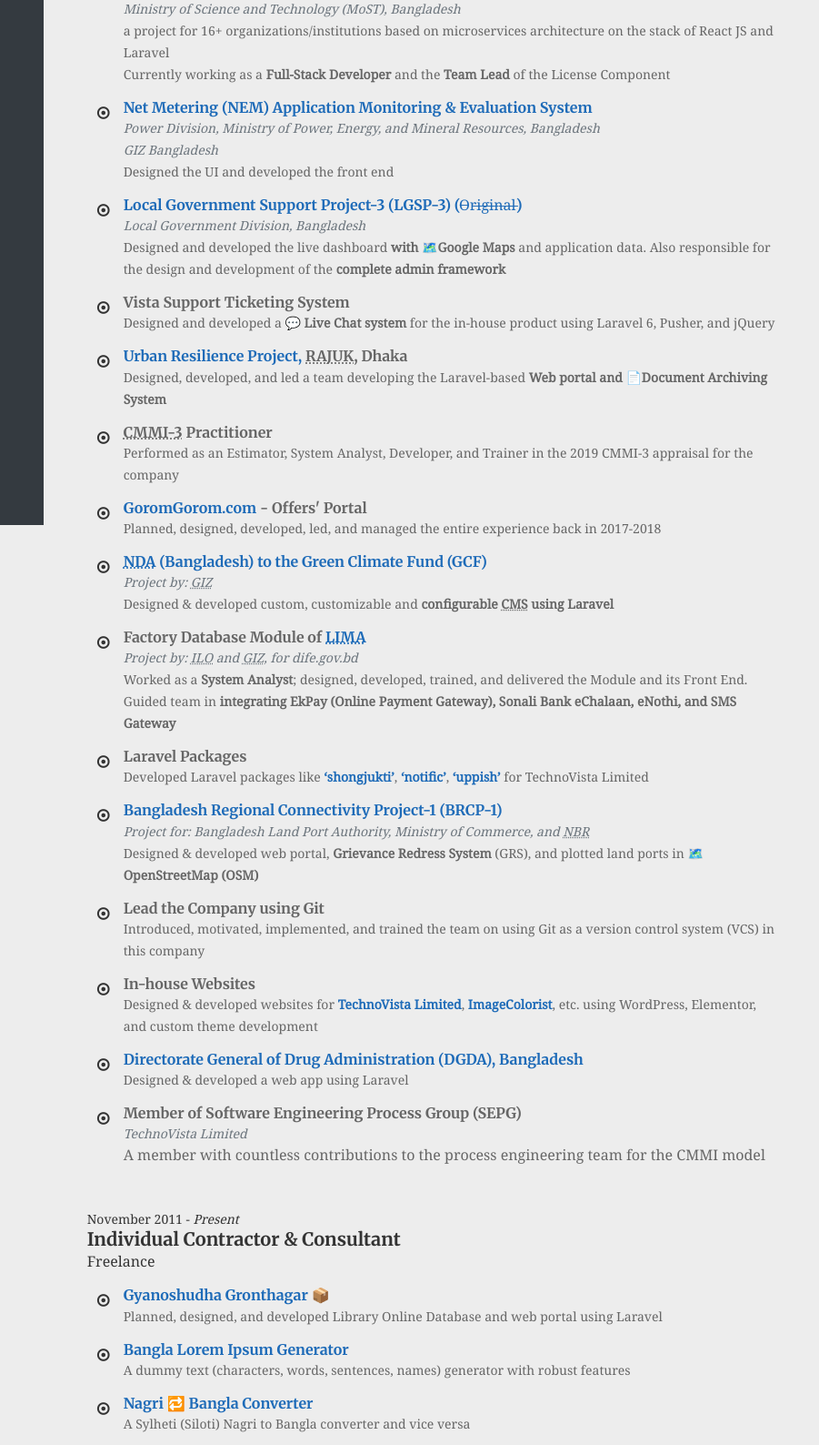
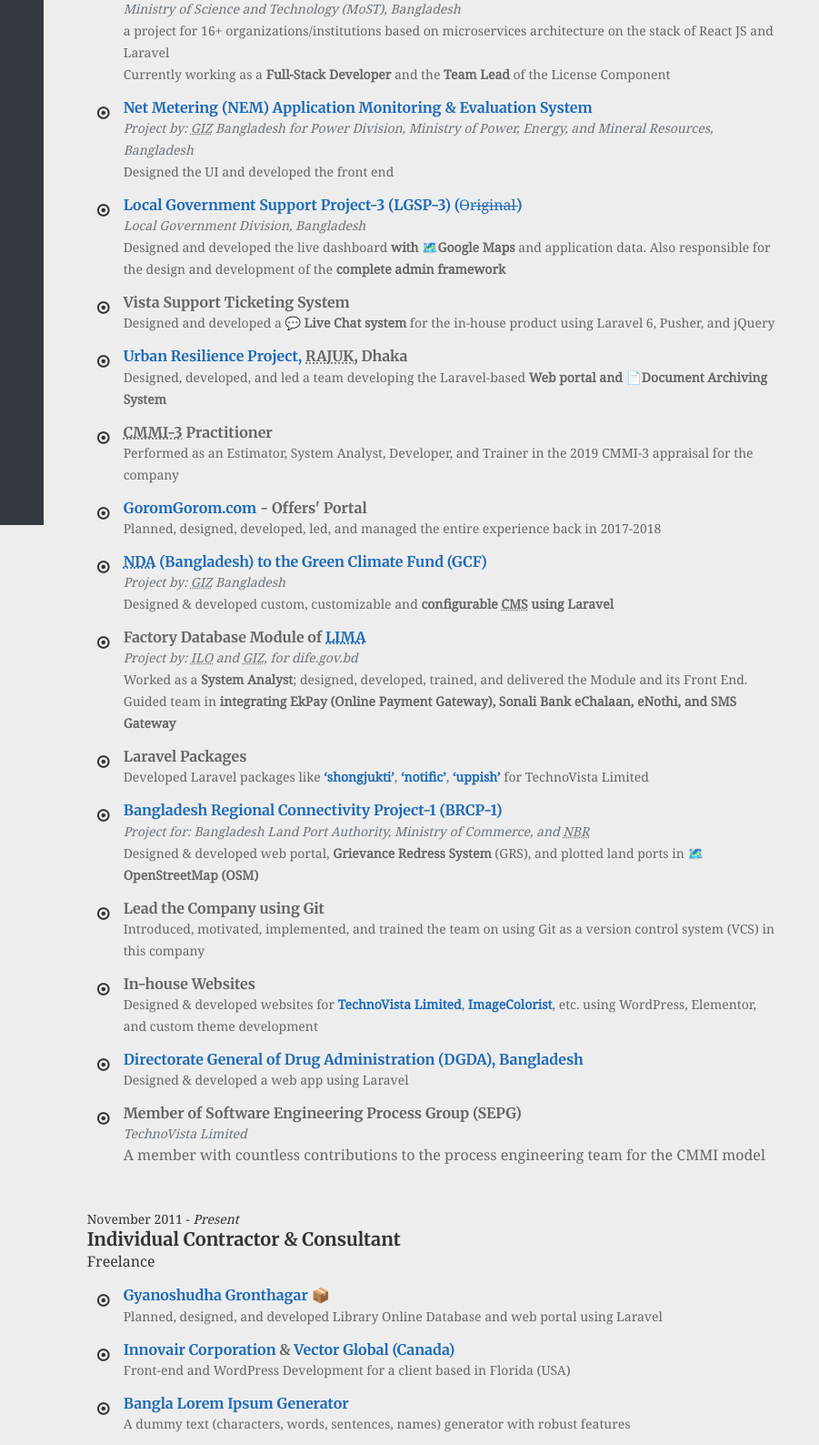
Before and after one commit to mayeenulislam/mayeenulislam.github.io, a website: page index.html in a window 1280 px wide. Shown: the part 223-1811 px from the top of the page at 91% size, 379-1280 px from the left. Drawn offline with Linux system fonts and the light colour scheme; no server answers.

Commit message:
Update Personal Projects

```diff
--- a/index.html
+++ b/index.html
@@ -114,8 +114,7 @@
                                             Net Metering (NEM) Application Monitoring & Evaluation System
                                         </a>
                                     </h5>
-                                    <small class="text-muted font-italic">Power Division, Ministry of Power, Energy, and Mineral Resources, Bangladesh</small><br>
-                                    <small class="text-muted font-italic">GIZ Bangladesh</small><br>
+                                    <small class="text-muted font-italic">Project by: <abbr title="Deutsche Gesellschaft für Internationale Zusammenarbeit">GIZ</abbr> Bangladesh for Power Division, Ministry of Power, Energy, and Mineral Resources, Bangladesh</small><br>
                                     <small>Designed the UI and developed the front end</small>
                                 </li>
                                 <li class="mb-3">
@@ -163,7 +162,7 @@
                                             <abbr title="National Designated Authority">NDA</abbr> (Bangladesh) to the Green Climate Fund (GCF)
                                         </a>
                                     </h5>
-                                    <small class="text-muted font-italic">Project by: <abbr title="Deutsche Gesellschaft für Internationale Zusammenarbeit">GIZ</abbr></small><br>
+                                    <small class="text-muted font-italic">Project by: <abbr title="Deutsche Gesellschaft für Internationale Zusammenarbeit">GIZ</abbr> Bangladesh</small><br>
                                     <small>Designed & developed custom, customizable and <strong>configurable <abbr title="Content Management System">CMS</abbr> using Laravel</strong></small>
                                 </li>
                                 <li class="mb-3">
@@ -242,6 +241,18 @@
                                         <a href="https://web.archive.org/web/20201008165042/https://gg.nanodesignsbd.com/" data-toggle="tooltip" title="Archived" target="_blank" rel="noopener nofollow">📦<span class="sr-only">Archived</span></a>
                                     </h5>
                                     <small>Planned, designed, and developed Library Online Database and web portal using Laravel</small>
+                                </li>
+                                <li class="mb-3">
+                                    <h5 class="h6 my-0">
+                                        <a href="https://innovair.com" target="_blank" rel="noopener noreferrer nofollow">
+                                            Innovair Corporation
+                                        </a>
+                                        &
+                                        <a href="https://vectorglobalcanada.com" target="_blank" rel="noopener noreferrer nofollow">
+                                            Vector Global (Canada)
+                                        </a>
+                                    </h5>
+                                    <small>Front-end and WordPress Development for a client based in Florida (USA)</small>
                                 </li>
                                 <li class="mb-3">
                                     <h5 class="h6 my-0">
@@ -528,7 +539,7 @@
                         </div>
                         <div class="mb-5">
                             <div class="small">February 2015 - <em>Present</em></div>
-                            <h4 class="h5 mb-0"><a href="https://wpressians.net" target="_blank" rel="noopener nofollow">Administrator (Co-Admin)</a></h4>
+                            <h4 class="h5 mb-0"><a href="https://www.facebook.com/groups/wordpressians" target="_blank" rel="noopener nofollow">Administrator (Co-Admin)</a></h4>
                             <div>WordPressians, Dhaka, Bangladesh</div>
                             <em>Organize local WordPress meet-ups, train, and lead local designers & developers</em>
                         </div>
@@ -781,7 +792,7 @@
 
                 <footer id="site-footer" class="pt-2 px-5 pb-3 small text-muted">
                     <hr>
-                    &copy; 2020-<span id="year-today"></span> <a href="https://nanodesignsbd.com?ref=portfolio" class="text-muted" target="_blank" rel="noopener"><strong>nano</strong>designs</a>
+                    &copy; 2020-<span id="year-today"></span> Mayeenul Islam
                     <span class="ml-1 mr-1">|</span>
                     <a href="https://mayeenulislam.github.io/" rel="self" class="text-muted"><strong>Source:</strong> https://mayeenulislam.github.io</a>
                     <span class="d-inline-block text-muted" id="last-updated"></span>
```
